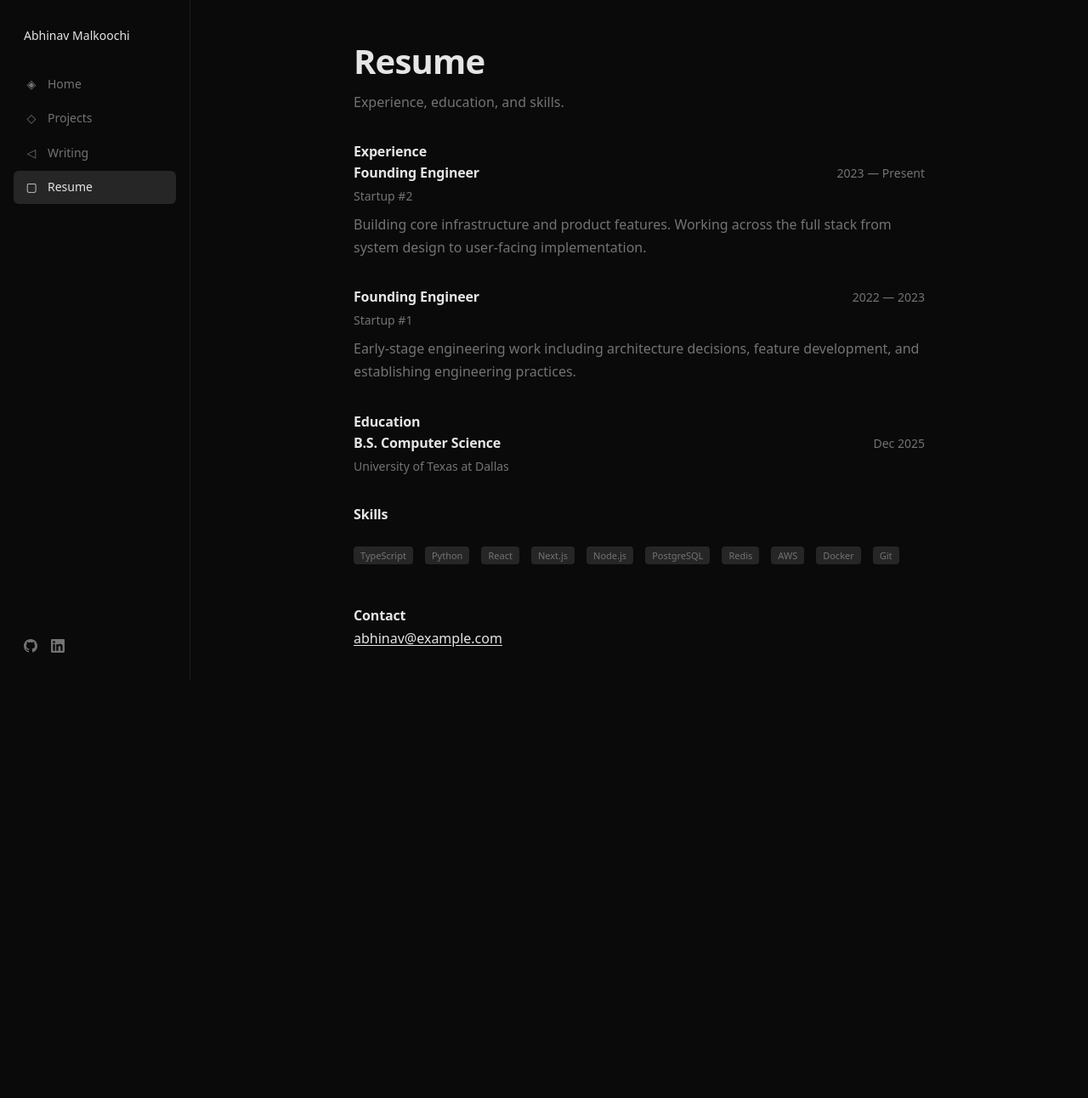
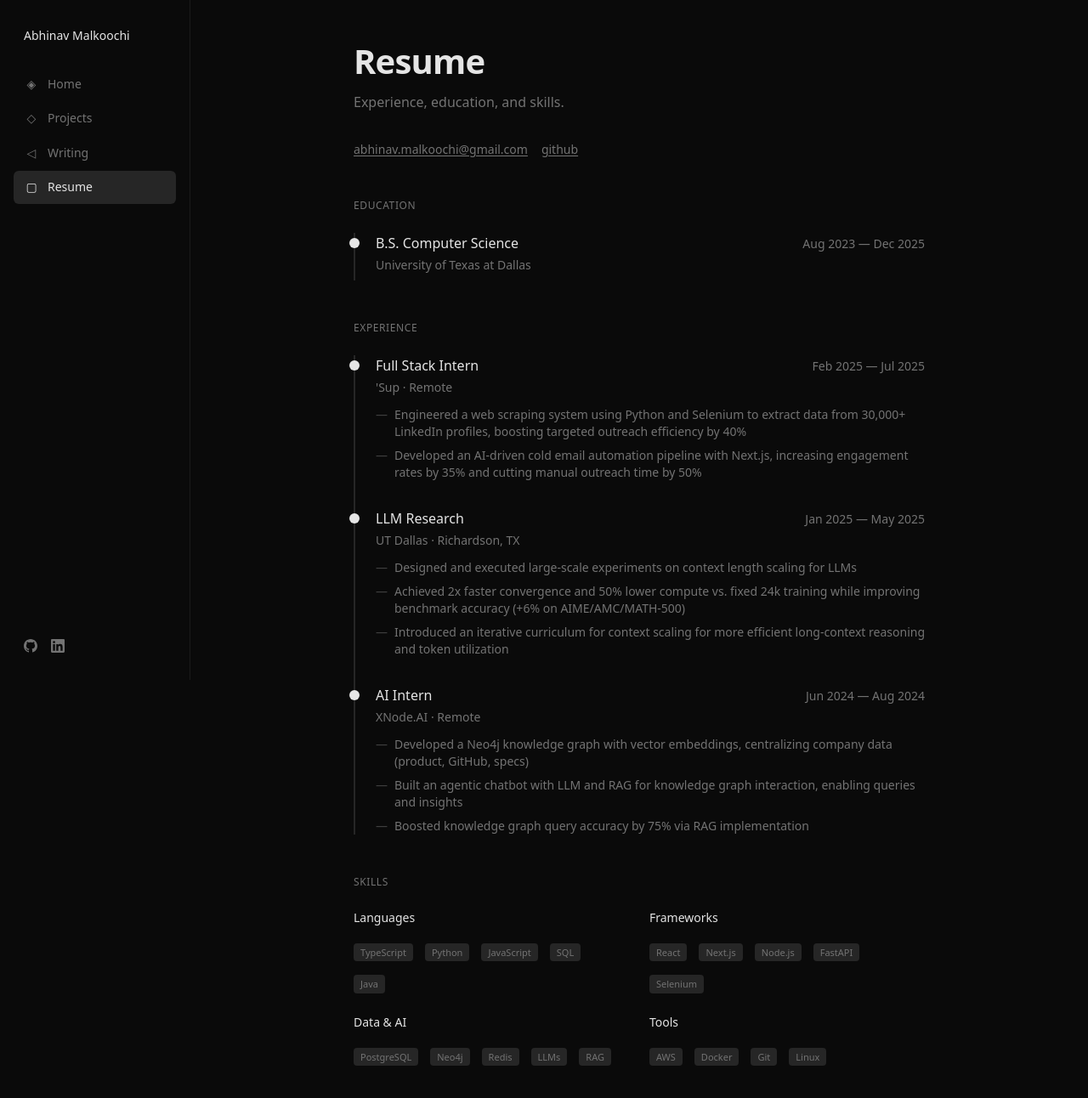
Before and after one commit to AbhinavMalkoochi/personal-website, a Next.js app: page /resume in a window 1280 px wide. Shown: the top 1292 px of the page at 85% size. Before the commit the page ends 845 px from the top, so only its background shows below. Built offline with nearby package versions, Linux system fonts and the light colour scheme.

Commit message:
mid generic website

```diff
--- a/app/components/sidebar.tsx
+++ b/app/components/sidebar.tsx
@@ -38,7 +38,7 @@ export default function Sidebar() {
       <div className="mt-auto px-3 py-4">
         <div className="flex gap-4">
           <a
-            href="https://github.com/abmalk"
+            href="https://github.com/AbhinavMalkoochi"
             target="_blank"
             rel="noopener noreferrer"
             className="text-muted hover:text-foreground transition-colors"
--- a/app/projects/browser-agent/page.tsx
+++ b/app/projects/browser-agent/page.tsx
@@ -16,7 +16,7 @@ export default function BrowserAgentPage() {
         </p>
         <div className="flex gap-4 mb-8">
           <a
-            href="https://github.com/abmalk/browser-agent"
+            href="https://github.com/AbhinavMalkoochi/browser-agent"
             target="_blank"
             rel="noopener noreferrer"
             className="text-sm text-muted hover:text-foreground transition-colors underline underline-offset-2"
--- a/app/projects/mcpcode/page.tsx
+++ b/app/projects/mcpcode/page.tsx
@@ -24,7 +24,7 @@ export default function McpcodePage() {
             npm
           </a>
           <a
-            href="https://github.com/abmalk/mcpcode"
+            href="https://github.com/AbhinavMalkoochi/mcpcode"
             target="_blank"
             rel="noopener noreferrer"
             className="text-sm text-muted hover:text-foreground transition-colors underline underline-offset-2"
--- a/app/resume/page.tsx
+++ b/app/resume/page.tsx
@@ -6,70 +6,147 @@ export default function ResumePage() {
         <p className="notion-subtitle">
           Experience, education, and skills.
         </p>
+        <div className="flex gap-4 text-sm">
+          <a
+            href="mailto:abhinav.malkoochi@gmail.com"
+            className="text-muted hover:text-foreground transition-colors underline underline-offset-2"
+          >
+            abhinav.malkoochi@gmail.com
+          </a>
+          <a
+            href="https://github.com/AbhinavMalkoochi"
+            target="_blank"
+            rel="noopener noreferrer"
+            className="text-muted hover:text-foreground transition-colors underline underline-offset-2"
+          >
+            github
+          </a>
+        </div>
       </div>
 
-      <div className="prose-custom animate-in delay-1">
-        <h2>Experience</h2>
+      <div className="mt-12 animate-in delay-1">
+        <h2 className="text-xs font-medium uppercase tracking-wider text-muted mb-6">Education</h2>
 
-        <div className="mb-8">
+        <div className="border-l-2 border-subtle pl-6 pb-2">
+          <div className="relative">
+            <div className="absolute -left-[31px] top-1.5 w-3 h-3 rounded-full bg-foreground" />
             <div className="flex justify-between items-baseline mb-1">
-            <h3 className="text-base font-medium text-foreground m-0">Founding Engineer</h3>
-            <span className="text-sm text-muted">2023 — Present</span>
+              <h3 className="text-base font-medium text-foreground">B.S. Computer Science</h3>
+              <span className="text-sm text-muted">Aug 2023 — Dec 2025</span>
             </div>
-          <p className="text-sm text-muted mt-1 mb-2">Startup #2</p>
-          <p>
-            Building core infrastructure and product features. Working across the full
-            stack from system design to user-facing implementation.
-          </p>
+            <p className="text-sm text-muted">University of Texas at Dallas</p>
+          </div>
+        </div>
       </div>
 
-        <div className="mb-8">
+      <div className="mt-12 animate-in delay-2">
+        <h2 className="text-xs font-medium uppercase tracking-wider text-muted mb-6">Experience</h2>
+
+        <div className="border-l-2 border-subtle pl-6 space-y-8">
+          <div className="relative">
+            <div className="absolute -left-[31px] top-1.5 w-3 h-3 rounded-full bg-foreground" />
             <div className="flex justify-between items-baseline mb-1">
-            <h3 className="text-base font-medium text-foreground m-0">Founding Engineer</h3>
-            <span className="text-sm text-muted">2022 — 2023</span>
+              <h3 className="text-base font-medium text-foreground">Full Stack Intern</h3>
+              <span className="text-sm text-muted">Feb 2025 — Jul 2025</span>
             </div>
-          <p className="text-sm text-muted mt-1 mb-2">Startup #1</p>
-          <p>
-            Early-stage engineering work including architecture decisions, feature
-            development, and establishing engineering practices.
-          </p>
+            <p className="text-sm text-muted mb-3">'Sup · Remote</p>
+            <ul className="text-sm text-muted space-y-2 list-none">
+              <li className="flex gap-2">
+                <span className="text-accent">—</span>
+                <span>Engineered a web scraping system using Python and Selenium to extract data from 30,000+ LinkedIn profiles, boosting targeted outreach efficiency by 40%</span>
+              </li>
+              <li className="flex gap-2">
+                <span className="text-accent">—</span>
+                <span>Developed an AI-driven cold email automation pipeline with Next.js, increasing engagement rates by 35% and cutting manual outreach time by 50%</span>
+              </li>
+            </ul>
           </div>
 
-        <h2>Education</h2>
-
-        <div className="mb-8">
+          <div className="relative">
+            <div className="absolute -left-[31px] top-1.5 w-3 h-3 rounded-full bg-foreground" />
             <div className="flex justify-between items-baseline mb-1">
-            <h3 className="text-base font-medium text-foreground m-0">B.S. Computer Science</h3>
-            <span className="text-sm text-muted">Dec 2025</span>
+              <h3 className="text-base font-medium text-foreground">LLM Research</h3>
+              <span className="text-sm text-muted">Jan 2025 — May 2025</span>
             </div>
-          <p className="text-sm text-muted mt-1 mb-2">University of Texas at Dallas</p>
+            <p className="text-sm text-muted mb-3">UT Dallas · Richardson, TX</p>
+            <ul className="text-sm text-muted space-y-2 list-none">
+              <li className="flex gap-2">
+                <span className="text-accent">—</span>
+                <span>Designed and executed large-scale experiments on context length scaling for LLMs</span>
+              </li>
+              <li className="flex gap-2">
+                <span className="text-accent">—</span>
+                <span>Achieved 2x faster convergence and 50% lower compute vs. fixed 24k training while improving benchmark accuracy (+6% on AIME/AMC/MATH-500)</span>
+              </li>
+              <li className="flex gap-2">
+                <span className="text-accent">—</span>
+                <span>Introduced an iterative curriculum for context scaling for more efficient long-context reasoning and token utilization</span>
+              </li>
+            </ul>
           </div>
 
-        <h2>Skills</h2>
+          <div className="relative">
+            <div className="absolute -left-[31px] top-1.5 w-3 h-3 rounded-full bg-foreground" />
+            <div className="flex justify-between items-baseline mb-1">
+              <h3 className="text-base font-medium text-foreground">AI Intern</h3>
+              <span className="text-sm text-muted">Jun 2024 — Aug 2024</span>
+            </div>
+            <p className="text-sm text-muted mb-3">XNode.AI · Remote</p>
+            <ul className="text-sm text-muted space-y-2 list-none">
+              <li className="flex gap-2">
+                <span className="text-accent">—</span>
+                <span>Developed a Neo4j knowledge graph with vector embeddings, centralizing company data (product, GitHub, specs)</span>
+              </li>
+              <li className="flex gap-2">
+                <span className="text-accent">—</span>
+                <span>Built an agentic chatbot with LLM and RAG for knowledge graph interaction, enabling queries and insights</span>
+              </li>
+              <li className="flex gap-2">
+                <span className="text-accent">—</span>
+                <span>Boosted knowledge graph query accuracy by 75% via RAG implementation</span>
+              </li>
+            </ul>
+          </div>
+        </div>
+      </div>
 
-        <div className="flex flex-wrap gap-2 mt-4">
-          {[
-            "TypeScript",
-            "Python",
-            "React",
-            "Next.js",
-            "Node.js",
-            "PostgreSQL",
-            "Redis",
-            "AWS",
-            "Docker",
-            "Git",
-          ].map((skill) => (
-            <span key={skill} className="tag">
-              {skill}
-            </span>
+      <div className="mt-12 animate-in delay-3">
+        <h2 className="text-xs font-medium uppercase tracking-wider text-muted mb-6">Skills</h2>
+
+        <div className="grid grid-cols-2 gap-6">
+          <div>
+            <h3 className="text-sm font-medium text-foreground mb-3">Languages</h3>
+            <div className="flex flex-wrap gap-2">
+              {["TypeScript", "Python", "JavaScript", "SQL", "Java"].map((skill) => (
+                <span key={skill} className="tag">{skill}</span>
               ))}
             </div>
-
-        <h2 className="mt-12">Contact</h2>
-        <p>
-          <a href="mailto:abhinav@example.com">abhinav@example.com</a>
-        </p>
+          </div>
+          <div>
+            <h3 className="text-sm font-medium text-foreground mb-3">Frameworks</h3>
+            <div className="flex flex-wrap gap-2">
+              {["React", "Next.js", "Node.js", "FastAPI", "Selenium"].map((skill) => (
+                <span key={skill} className="tag">{skill}</span>
+              ))}
+            </div>
+          </div>
+          <div>
+            <h3 className="text-sm font-medium text-foreground mb-3">Data & AI</h3>
+            <div className="flex flex-wrap gap-2">
+              {["PostgreSQL", "Neo4j", "Redis", "LLMs", "RAG"].map((skill) => (
+                <span key={skill} className="tag">{skill}</span>
+              ))}
+            </div>
+          </div>
+          <div>
+            <h3 className="text-sm font-medium text-foreground mb-3">Tools</h3>
+            <div className="flex flex-wrap gap-2">
+              {["AWS", "Docker", "Git", "Linux"].map((skill) => (
+                <span key={skill} className="tag">{skill}</span>
+              ))}
+            </div>
+          </div>
+        </div>
       </div>
     </div>
   );
```
Lines whose indentation alone changed are shown as unchanged.
